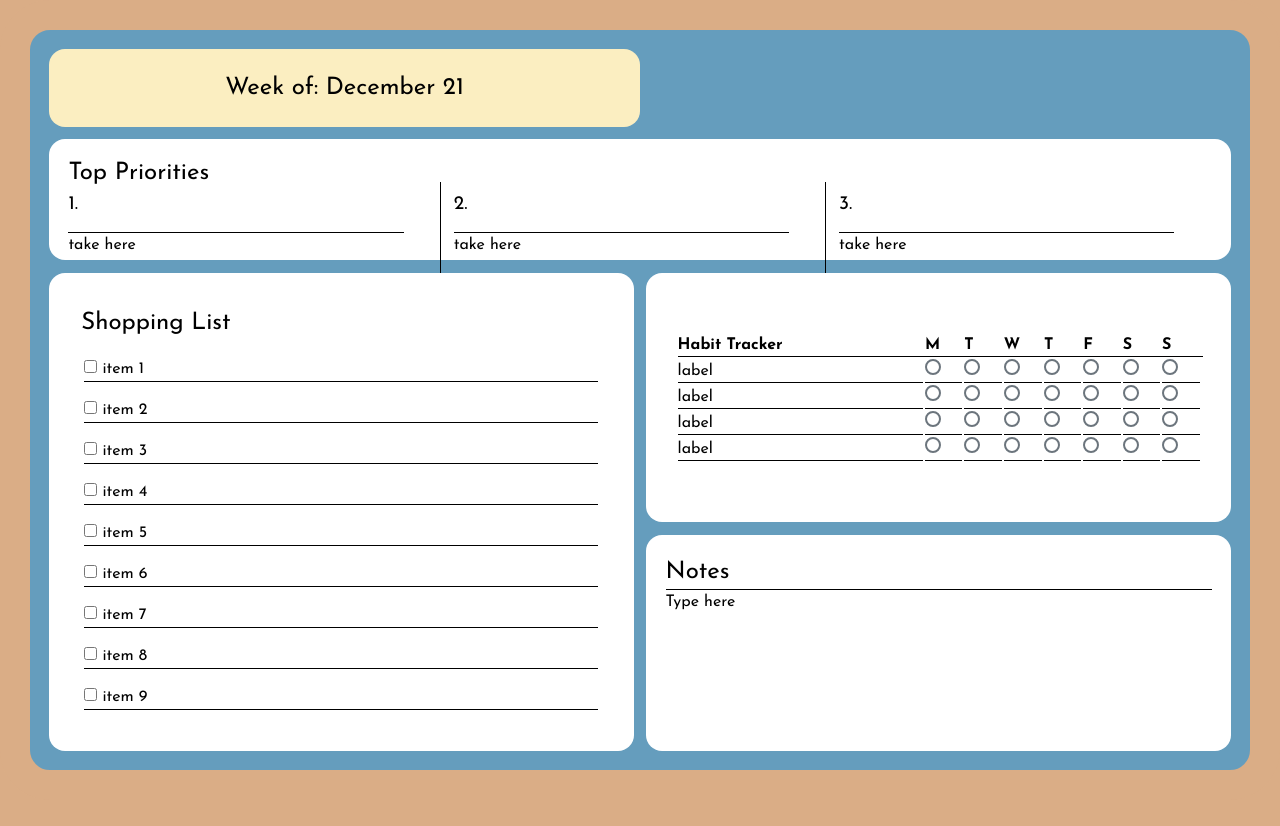
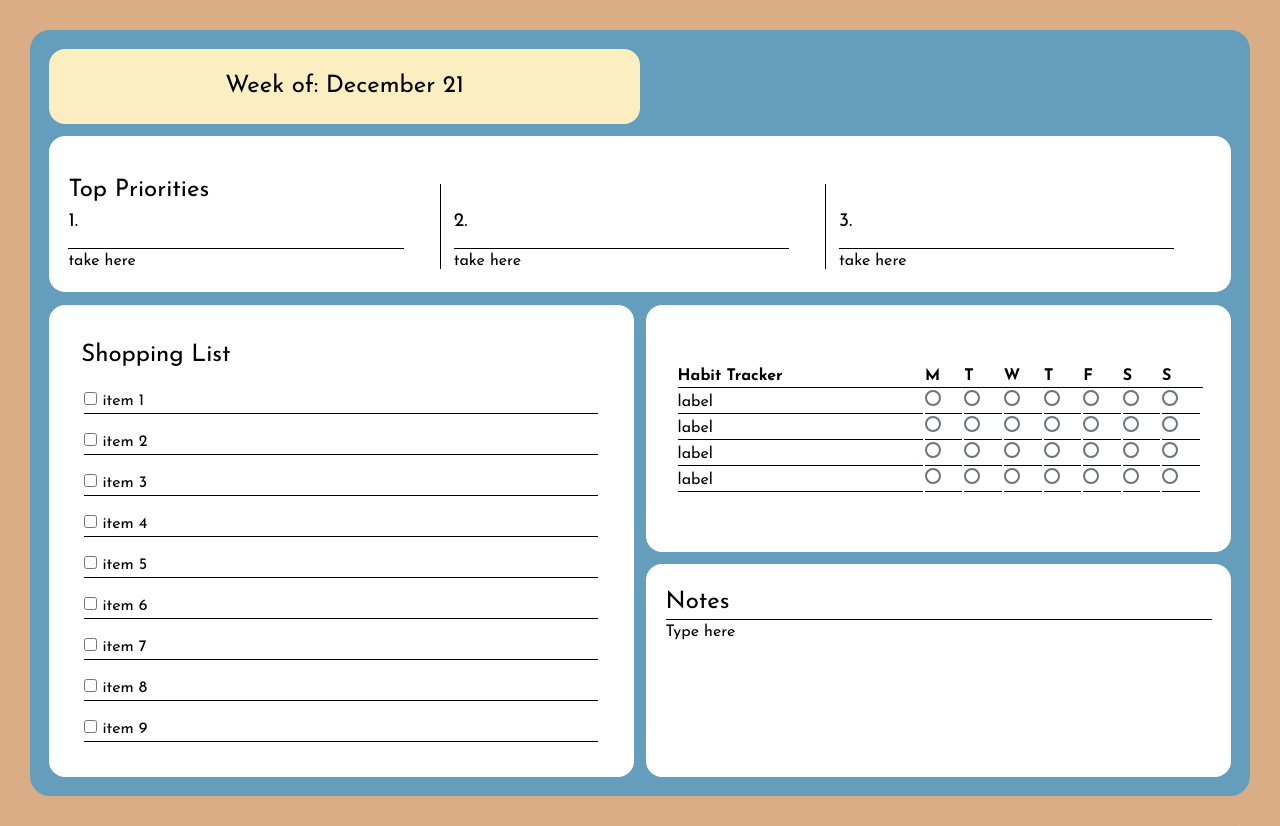
Before and after one commit to Sparkisss/TaskTracker, a React (Vite) app in the folder client/: page /daily in a window 1280 px wide. Before the commit the page ends 800 px from the top, so only its background shows below. Built offline with nearby package versions, Linux system fonts and the light colour scheme.

Commit message:
refactor: change some styles

```diff
--- a/client/src/styles/_mixins.scss
+++ b/client/src/styles/_mixins.scss
@@ -57,8 +57,8 @@
         content: '';
         position: absolute;
         right: 0;
-        top: -10%;
-        height: 95%;
+        top: -25%;
+        height: 90%;
         width: 1px;
         background-color: black;
     }
--- a/client/src/styles/index.scss
+++ b/client/src/styles/index.scss
@@ -70,6 +70,7 @@ img {
   gap: $small-size;
   background-color: #fff;
   width: 60%;
+  padding: $large-size;
   div {
     display: flex;
     flex-direction: column;
--- a/client/src/styles/module/Priorities.module.scss
+++ b/client/src/styles/module/Priorities.module.scss
@@ -3,7 +3,7 @@
 .container {
     grid-area: priorities;
     @include default-state;
-    padding: 0 $large-size;
+    padding: $large-size;
     h2 {
         margin-top: $medium-size;
     }
```
